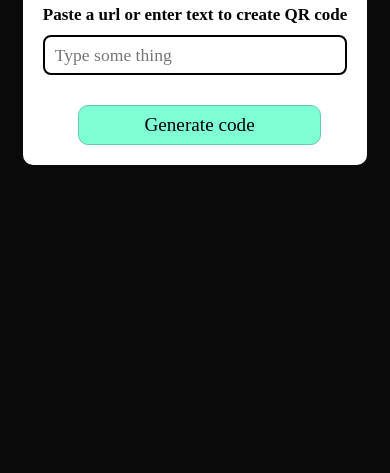
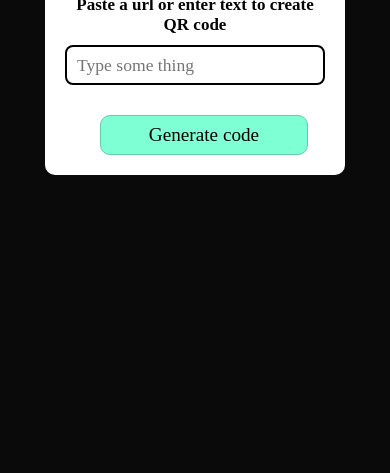
Before and after one commit to Shivankkumar09/Javascript_projects, a plain HTML site: page index.html in a window 390 px wide. Shown: the part 371-844 px from the top of the page. Drawn offline with Linux system fonts and the light colour scheme.

Commit message:
added responsiveness

```diff
--- a/style.css
+++ b/style.css
@@ -111,3 +111,14 @@ img.active{
     margin-top: 10px;
 
 }
+
+@media (max-width: 600px) {
+
+    .wrapper{
+
+        max-width: 300px;
+        padding: 20px 20px;
+      }
+
+
+}
```
